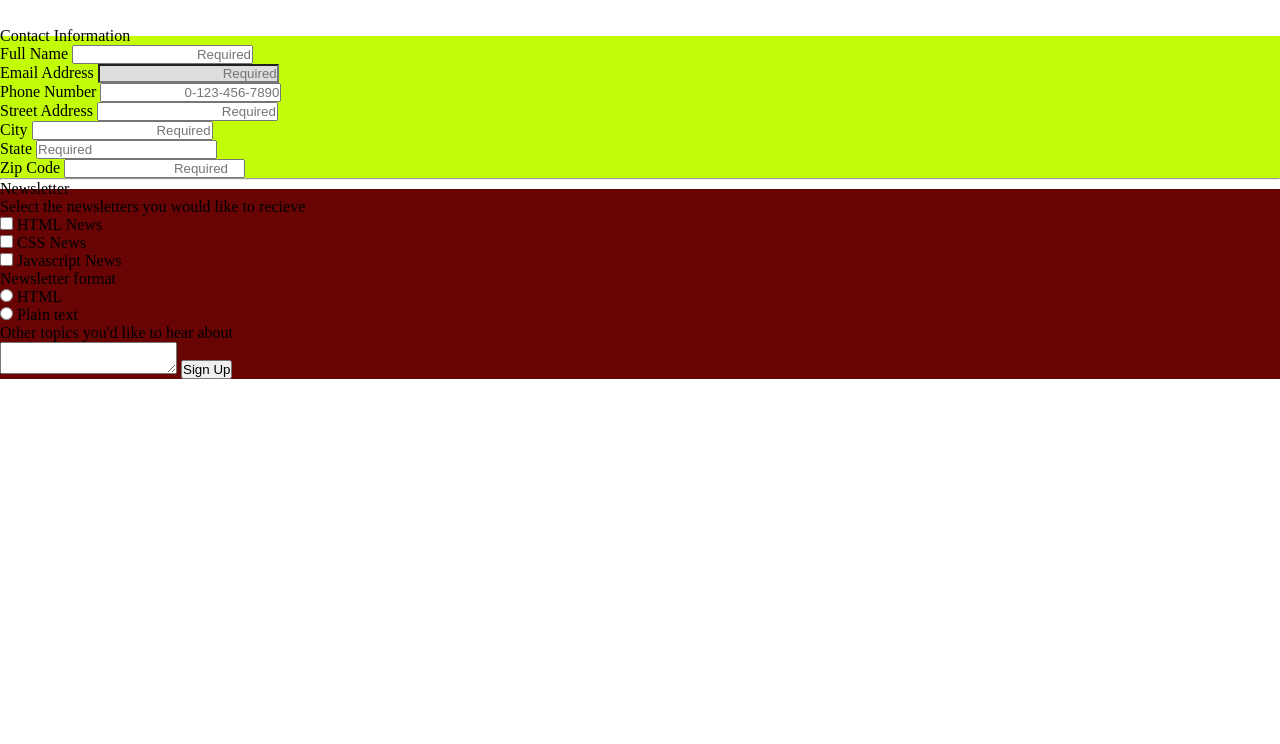
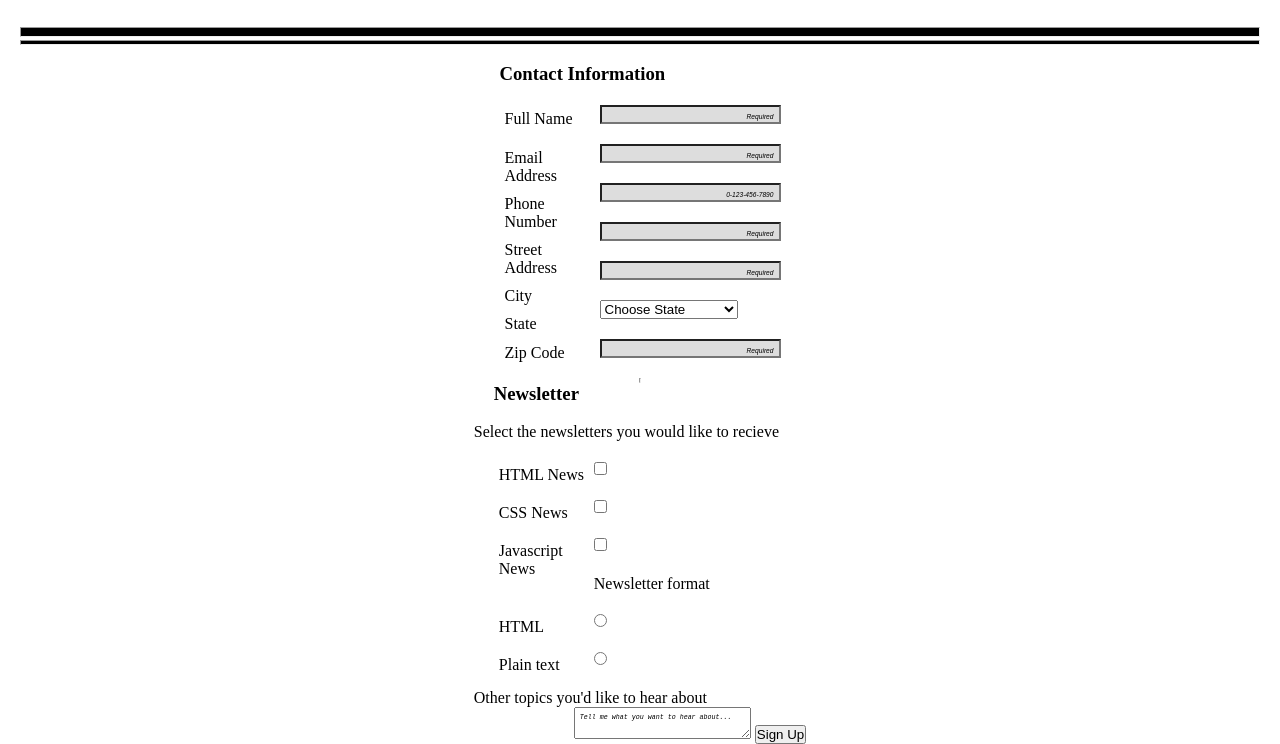
Before and after one commit to CoachemUp/Online-Registration-Form, a plain HTML site: page index.html in a window 1280 px wide. Shown: the part 166-910 px from the top of the page. Before the commit the page ends 800 px from the top, so only its background shows below. Drawn offline with Linux system fonts and the light colour scheme.

Commit message:
3rd draft

```diff
--- a/css/styles.css
+++ b/css/styles.css
@@ -34,28 +34,58 @@
 }
 
 /*  =======================
+    Form Style
+========================  */
+form {
+    display: flex;
+    flex-direction: column;
+    background-color:
+    width: 100%;
+
+    justify-content: center;
+
+    align-items: center;
+    padding: 0px;
+}
+
+legend {
+    padding-left: 20px;
+}
+/*  =======================
     Fieldset Style
 ========================  */
 
 #news {
-    background-color: rgb(104, 4, 4);
-    border: none;
+   border: none;
 }
 
 #contact {
-    background-color: #c3fc07;
-    border: none;
+   border: none;
+}
+
+/*  =======================
+    Placeholder Style
+========================  */
+::placeholder {
+    color: black;
+    font-size: .5em;
+    font-style: italic;
+    padding: 5px;
+}
+
+#topic {
+    color: black;
+    font-size: .5em;
+    font-style: italic;
+    padding: 5px;
 }
 
 
 
 
 
-
-
-
 /*  =======================
-    Input Styles
+    Input Style
 ========================  */
 input[type="email"]{
     text-align: right;
@@ -64,12 +94,57 @@ input[type="email"]{
 
 input[type="text"]{
     text-align: right;
+    background-color: #ddd;
 }
 
 input[type="tel"]{
     text-align: right;
+    background-color: #ddd;
 }
 
 input[type="number"]{
     text-align: right;
+    background-color: #ddd;
 }
+
+
+
+/*  =======================
+    General Styles
+========================  */
+
+ul {
+    list-style-type: none;
+    padding:  10px;
+    decoration
+}
+
+ul li {
+    padding:  10px;
+}
+
+
+label {
+    display: inline-block;
+    float: left;
+    clear: left;
+    width: 90px;
+    margin:5px;
+    text-align: left;
+}
+
+#line-1 {
+    height: 10px;
+    background-color: rgb(0, 0, 0);
+    margin-right: 20px;
+    margin-left: 20px;
+    margin-bottom: 3px;
+
+}
+
+#line-2 {
+    height: 5px;
+    background-color: rgb(0, 0, 0);
+    margin-right: 20px;
+    margin-left: 20px;
+}
--- a/index.html
+++ b/index.html
@@ -12,18 +12,24 @@
         <h1>Signup for our newsletter</h1>
         <p>Get the latest news on how your code is doing right in your inbox</p>
     </div>
+
+    <hr id="line-1">
+    <hr id="line-2">
+
+   <br>
     <form method="post">
         <fieldset id="contact">
-            <legend>Contact Information</legend>
+
+            <legend><h3>Contact Information</h3></legend>
         <ul>
             <li>
                 <label for="name">Full Name</label>
-                <input type="text" id="name" name="user_name" placeholder="Required">
+                <input type="text" id="name" name="user_name" placeholder="Required" required>
             </li>
 
             <li>
                 <label for="mail">Email Address</label>
-                <input type="email" id="mail" name="user_email" placeholder="Required">
+                <input type="email" id="mail" name="user_email" placeholder="Required" required>
             </li>
 
             <li>
@@ -43,20 +49,76 @@
 
             <li>
                 <label for="state">State</label>
-                <input type="state" id="state" name="user_state" placeholder="Required">
+                    <select id="state" name="state">
+                        <option value="select">Choose State</option>
+                        <option value="AL">Alabama</option>
+                        <option value="AK">Alaska</option>
+                        <option value="AZ">Arizona</option>
+                        <option value="AR">Arkansas</option>
+                        <option value="CA">California</option>
+                        <option value="CO">Colorado</option>
+                        <option value="CT">Connecticut</option>
+                        <option value="DE">Delaware</option>
+                        <option value="DC">District of Columbia</option>
+                        <option value="FL">Florida</option>
+                        <option value="GA">Georgia</option>
+                        <option value="HI">Hawaii</option>
+                        <option value="ID">Idaho</option>
+                        <option value="IL">Illinois</option>
+                        <option value="IN">Indiana</option>
+                        <option value="IA">Iowa</option>
+                        <option value="KS">Kansas</option>
+                        <option value="KY">Kentucky</option>
+                        <option value="LA">Louisiana</option>
+                        <option value="ME">Maine</option>
+                        <option value="MD">Maryland</option>
+                        <option value="MA">Massachusetts</option>
+                        <option value="MI">Michigan</option>
+                        <option value="MN">Minnesota</option>
+                        <option value="MS">Mississippi</option>
+                        <option value="MO">Missouri</option>
+                        <option value="MT">Montana</option>
+                        <option value="NE">Nebraska</option>
+                        <option value="NV">Nevada</option>
+                        <option value="NH">New Hampshire</option>
+                        <option value="NJ">New Jersey</option>
+                        <option value="NM">New Mexico</option>
+                        <option value="NY">New York</option>
+                        <option value="NC">North Carolina</option>
+                        <option value="ND">North Dakota</option>
+                        <option value="OH">Ohio</option>
+                        <option value="OK">Oklahoma</option>
+                        <option value="OR">Oregon</option>
+                        <option value="PA">Pennsylvania</option>
+                        <option value="RI">Rhode Island</option>
+                        <option value="SC">South Carolina</option>
+                        <option value="SD">South Dakota</option>
+                        <option value="TN">Tennessee</option>
+                        <option value="TX">Texas</option>
+                        <option value="UT">Utah</option>
+                        <option value="VT">Vermont</option>
+                        <option value="VA">Virginia</option>
+                        <option value="WA">Washington</option>
+                        <option value="WV">West Virginia</option>
+                        <option value="WI">Wisconsin</option>
+                        <option value="WY">Wyoming</option>
+                  </select>
             </li>
 
             <li>
                 <label for="code">Zip Code</label>
-                <input type="number" id="code" name="user_zipcode" placeholder="Required">
+                <input type="text" id="code" name="user_zipcode" placeholder="Required">
             </li>
         </ul>
+
         </fieldset>
 
-           <hr>
+        <hr id="line-2">
 
         <fieldset id="news">
-            <legend>Newsletter</legend>
+
+            <legend><h3>Newsletter</h3></legend>
+            <br>
             <p>Select the newsletters you would like to recieve</p>
         <ul>
             <li>
@@ -88,8 +150,8 @@
         </ul>
             <p>Other topics you'd like to hear about</p>
             <label for="topics"></label>
-            <textarea id="topics" name="topics">
-            </textarea>
+            <textarea id="topics" name="topics" placeholder="Tell me what you want to hear about..."></textarea>
+
 
             <button type="submit" class="signupbtn">Sign Up</button>
             </fieldset>
```
